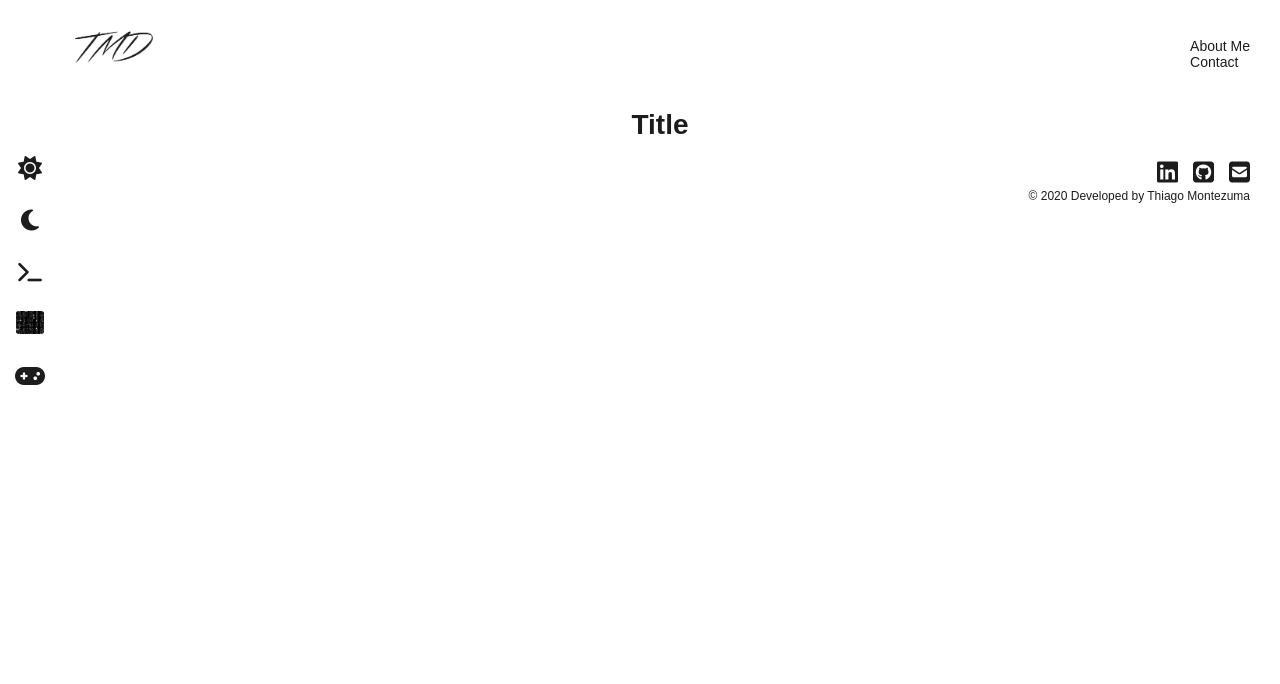
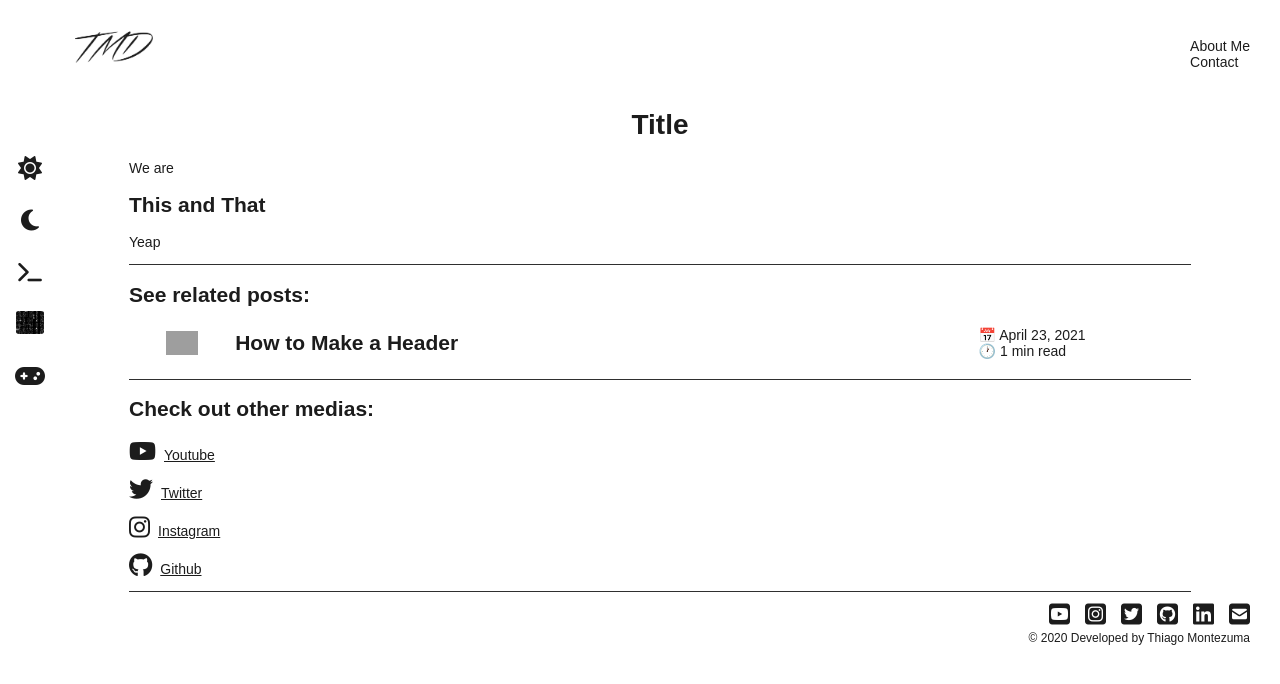
Before and after one commit to thiago-diogenes/PersonalWebsite, a plain HTML site: page post.html in a window 1280 px wide. Drawn offline with Linux system fonts and the light colour scheme; grey boxes are pictures that could not be loaded; a web font is replaced by a local one.

Commit message:
1.2.1 - Added blog/post prototype

```diff
--- a/css/main.css
+++ b/css/main.css
@@ -4,6 +4,7 @@
   --white1: #eaeaea;
   --white2: #efefef;
   --black0: #1c1c1c;
+  --black1: #2f2f2f;
   --gray0: #bbbbbb;
   --greenMatrix: #008f11;
   --fontDefault: century-gothic;
@@ -1296,7 +1297,7 @@ i {
 
 /* Blog */
 .blog-row-card {
-  border-bottom: 1px solid #303030;
+  border-bottom: 1px solid var(--black1);
 }
 
 .blog-row-link {
@@ -1308,7 +1309,7 @@ i {
   display: grid;
   margin: 20px 0;
   align-items: center;
-  grid-template-columns: 10% 1fr 15%;
+  grid-template-columns: 10% 1fr 20%;
 }
 
 .blog-row-img-container {
@@ -1327,6 +1328,23 @@ i {
 
 .blog-row-info {
   margin: 0;
+}
+/* Blog Post */
+.blog-post-div {
+  width: 90%;
+  margin: 0 auto;
+}
+
+.blog-post {
+  border-bottom: 1px solid var(--black1);
+}
+
+.blog-cta {
+  border-bottom: 1px solid var(--black1);
+}
+
+.blog-post-link {
+  color: inherit;
 }
 
 @media (min-width: 770px) {
--- a/js/app.js
+++ b/js/app.js
@@ -13,23 +13,23 @@ document.addEventListener('DOMContentLoaded', () => {
   const theme = localStorage.getItem('theme');
 
   if (theme) {
-    if (theme === "dark" || theme === "matrix" || theme === "eightBitDark") {
-      logo.src = "./images/logo-white.png";
-    } else if (theme === "light" || theme === "eightBitLight") {
-      logo.src = "./images/logo-black.png";
+    if (theme === 'dark' || theme === 'matrix' || theme === 'eightBitDark') {
+      logo.src = './images/logo-white.png';
+    } else if (theme === 'light' || theme === 'eightBitLight') {
+      logo.src = './images/logo-black.png';
     }
     body.classList.replace(document.body.classList.value, theme);
   }
 
   if (isSystemDark && localStorage.getItem('theme') === null) {
     body.classList.replace(document.body.classList.value, 'dark');
-    logo.src = "./images/logo-white.png";
+    logo.src = './images/logo-white.png';
     localStorage.setItem('theme', 'dark');
   }
 
   if (isSystemLight && localStorage.getItem('theme') === null) {
     body.classList.replace(document.body.classList.value, 'light');
-    logo.src = "./images/logo-black.png";
+    logo.src = './images/logo-black.png';
     localStorage.setItem('theme', 'light');
   }
 
@@ -40,7 +40,7 @@ document.addEventListener('DOMContentLoaded', () => {
     darkButton.style.borderBottom = '1px solid var(--textColor)';
     matrix.style.borderBottom = 'none';
     eightBit.style.borderBottom = 'none';
-    logo.src = "./images/logo-white.png";
+    logo.src = './images/logo-white.png';
     localStorage.setItem('theme', 'dark');
   };
 
@@ -50,7 +50,7 @@ document.addEventListener('DOMContentLoaded', () => {
     darkButton.style.borderBottom = 'none';
     matrix.style.borderBottom = 'none';
     eightBit.style.borderBottom = 'none';
-    logo.src = "./images/logo-black.png";
+    logo.src = './images/logo-black.png';
     localStorage.setItem('theme', 'light');
   };
 
@@ -60,18 +60,21 @@ document.addEventListener('DOMContentLoaded', () => {
     darkButton.style.borderBottom = 'none';
     matrix.style.borderBottom = '1px solid var(--textColor)';
     eightBit.style.borderBottom = 'none';
-    logo.src = "./images/logo-white.png";
+    logo.src = './images/logo-white.png';
     localStorage.setItem('theme', 'matrix');
   };
 
   eightBit.onclick = () => {
     if (document.body.classList.value === 'light') {
       body.classList.replace(document.body.classList.value, 'eightBitLight');
-      logo.src = "./images/logo-black.png";
+      logo.src = './images/logo-black.png';
       localStorage.setItem('theme', 'eightBitLight');
-    } else if (document.body.classList.value === 'dark' || document.body.classList.value === 'matrix') {
+    } else if (
+      document.body.classList.value === 'dark' ||
+      document.body.classList.value === 'matrix'
+    ) {
       body.classList.replace(document.body.classList.value, 'eightBitDark');
-      logo.src = "./images/logo-white.png";
+      logo.src = './images/logo-white.png';
       localStorage.setItem('theme', 'eightBitDark');
     }
     lightButton.style.borderBottom = 'none';
@@ -99,6 +102,7 @@ function gridChange(isScreenWide) {
 gridChange(isScreenWide);
 isScreenWide.addListener(gridChange);
 
+const mainDivDisplay = window.getComputedStyle(mainDiv, null).display;
 function terminalInit() {
   let terminal = document.getElementById('terminal');
   let terminalDiv = document.getElementById('terminalDiv');
@@ -117,7 +121,8 @@ function terminalInit() {
     terminalDiv.style.display = 'none';
     terminal.style.borderBottom = 'none';
     if (mainDiv !== null) {
-      mainDiv.style.display = 'flex';
+      console.log(mainDivDisplay);
+      mainDiv.style.display = mainDivDisplay;
     } else {
       mainDivBlock.style.display = 'block';
     }
@@ -171,7 +176,9 @@ function terminalContact() {
   contactHeader.appendChild(contactHeaderText);
   terminalDiv.appendChild(contactHeader);
   let contactSubheader = document.createElement('p');
-  let contactSubheaderText = document.createTextNode('Send a message to my email and I will get in touch with you!');
+  let contactSubheaderText = document.createTextNode(
+    'Send a message to my email and I will get in touch with you!'
+  );
   contactSubheader.className = 'terminal-response-text';
   contactSubheader.appendChild(contactSubheaderText);
   terminalDiv.appendChild(contactSubheader);
@@ -244,7 +251,9 @@ function terminalClear() {
 
 function terminalElse(ele) {
   const terminalDiv = document.getElementById('terminalDiv');
-  let response = document.createTextNode(`-bash: ${ele.value}: command not found. If you feel lost, type help.`);
+  let response = document.createTextNode(
+    `-bash: ${ele.value}: command not found. If you feel lost, type help.`
+  );
   let responseP = document.createElement('p');
   responseP.className = 'terminal-header';
   // let brTag = document.createElement('br');
--- a/post.html
+++ b/post.html
@@ -121,9 +121,65 @@
           onkeydown="terminalEnter(this)"
         />
       </div>
-      <div class="blog-div" id="mainDiv">
+      <div class="blog-post-div" id="mainDiv">
         <h1 style="text-align: center">Title</h1>
-        <div class="blog-post"></div>
+        <div class="blog-post">
+          <p>We are</p>
+          <h2>This and That</h2>
+          <p>Yeap</p>
+        </div>
+        <div class="blog-related">
+          <h2>See related posts:</h2>
+          <div class="blog-row-card">
+            <a class="blog-row-link" href="#">
+              <div class="blog-row">
+                <div class="blog-row-img-container">
+                  <img
+                    class="blog-row-img"
+                    src="https://upload.wikimedia.org/wikipedia/commons/thumb/9/99/Unofficial_JavaScript_logo_2.svg/480px-Unofficial_JavaScript_logo_2.svg.png"
+                  />
+                </div>
+                <div class="blog-row-title-container">
+                  <h2 class="blog-row-title">How to Make a Header</h2>
+                </div>
+                <div class="blog-row-info-container">
+                  <p class="blog-row-info">📅 April 23, 2021</p>
+                  <p class="blog-row-info">🕐 1 min read</p>
+                </div>
+              </div>
+            </a>
+          </div>
+        </div>
+        <div class="blog-cta">
+          <h2>Check out other medias:</h2>
+          <p>
+            <a
+              class="blog-post-link"
+              target="_blank"
+              href="https://www.youtube.com/channel/UCzzchqImnr08Fu3aPcz078Q"
+            >
+              <i class="fab fa-youtube" style="margin-right: 8px"></i>Youtube
+            </a>
+          </p>
+          <p>
+            <a class="blog-post-link" target="_blank" href="https://www.twitter.com/thiagomontezum_"
+              ><i class="fab fa-twitter" style="margin-right: 8px"></i>Twitter</a
+            >
+          </p>
+          <p>
+            <a
+              class="blog-post-link"
+              target="_blank"
+              href="https://www.instagram.com/thiagomontezuma_"
+              ><i class="fab fa-instagram" style="margin-right: 8px"></i>Instagram</a
+            >
+          </p>
+          <p>
+            <a class="blog-post-link" target="_blank" href="https://www.github.com/thiagomontezuma"
+              ><i class="fab fa-github" style="margin-right: 8px"></i>Github</a
+            >
+          </p>
+        </div>
       </div>
     </main>
     <footer>
@@ -132,9 +188,27 @@
           <a
             style="color: inherit; outline: none"
             target="_blank"
-            href="https://www.linkedin.com/in/thiagomontezuma"
+            href="https://www.youtube.com/channel/UCzzchqImnr08Fu3aPcz078Q"
           >
-            <i class="fab fa-linkedin"></i>
+            <i class="fab fa-youtube-square"></i>
+          </a>
+        </div>
+        <div class="footer-social-image-container">
+          <a
+            style="color: inherit; outline: none"
+            target="_blank"
+            href="https://www.instagram.com/thiagomontezuma_"
+          >
+            <i class="fab fa-instagram-square"></i>
+          </a>
+        </div>
+        <div class="footer-social-image-container">
+          <a
+            style="color: inherit; outline: none"
+            target="_blank"
+            href="https://www.twitter.com/thiagomontezum_"
+          >
+            <i class="fab fa-twitter-square"></i>
           </a>
         </div>
         <div class="footer-social-image-container">
@@ -144,6 +218,15 @@
             href="https://www.github.com/thiagomontezuma"
           >
             <i class="fab fa-github-square"></i>
+          </a>
+        </div>
+        <div class="footer-social-image-container">
+          <a
+            style="color: inherit; outline: none"
+            target="_blank"
+            href="https://www.linkedin.com/in/thiagomontezuma"
+          >
+            <i class="fab fa-linkedin"></i>
           </a>
         </div>
         <div class="footer-social-image-container">
```
Also changed, not shown: blog.html (+5 -5 lines).
